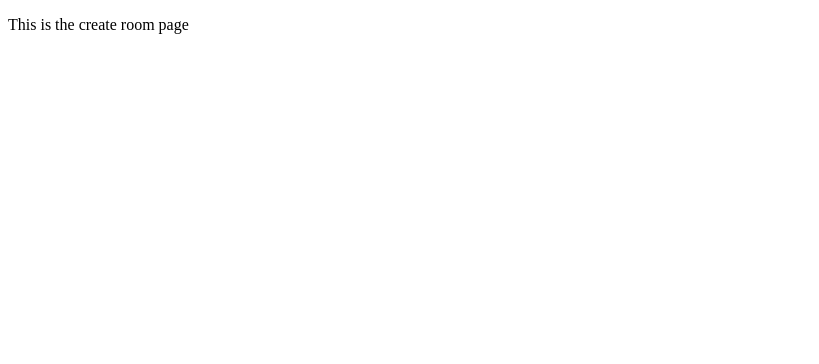
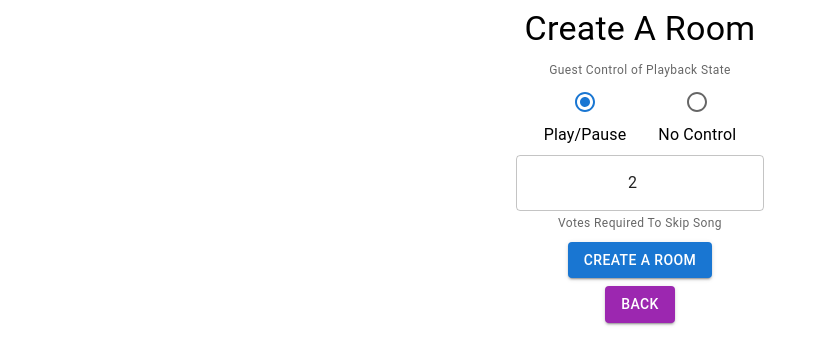
Before and after one commit to zafarlfc/Collaborative-Music-App, a React app in the folder music_app/frontend/: page /create in a window 1280 px wide. Shown: the top 364 px of the page, without its empty margins (0-819 px from the left). Built offline with nearby package versions, Linux system fonts and the light colour scheme; the HTML template or start-up script is replaced by a standard one.

Commit message:
Create room frontend flow implementation

```diff
--- a/music_app/frontend/src/components/CreateRoomPage.js
+++ b/music_app/frontend/src/components/CreateRoomPage.js
@@ -1,11 +1,114 @@
 import React, { Component } from "react";
+import { Button, Grid, Typography, TextField, FormHelperText, FormControl,
+    FormControlLabel, Radio, RadioGroup } from "@mui/material";
+import {Link} from "react-router-dom";
 
 export default class CreateRoomPage extends Component {
+    defaultVotes = 2;
+
     constructor(props) {
         super(props);
+        this.state = {
+            guestCanPause: true,
+            votesToSkip: this.defaultVotes
+        };
+
+        this.handleRoomButtonPressed = this.handleRoomButtonPressed.bind(this);
+        this.handleVotesChange = this.handleVotesChange.bind(this);
+        this.handleGuestCanPauseChange = this.handleGuestCanPauseChange.bind(this);
+    }
+
+    handleVotesChange(e) {
+        this.setState({
+            votesToSkip: e.target.value,
+        });
+    }
+
+    handleGuestCanPauseChange(e) {
+        this.setState({
+            guestCanPause: e.target.value === "true" ? true : false,
+        });
+    }
+
+    handleRoomButtonPressed() {
+        const requestOptions = {
+            method: "POST",
+            headers: {"Content-Type": "application/json"},
+            body: JSON.stringify({
+                votes_to_skip: this.state.votesToSkip,
+                guest_can_pause: this.state.guestCanPause,
+            }),
+        };
+        fetch("/api/create-room", requestOptions)
+        .then((response) => response.json())
+        .then((data) => console.log(data));
     }
 
     render() {
-        return <p>This is the create room page</p>
+        return (
+          <Grid container spacing={1}>
+            <Grid item xs={12} align="center">
+              <Typography component="h4" variant="h4">
+                Create A Room
+              </Typography>
+            </Grid>
+            <Grid item xs={12} align="center">
+              <FormControl component="fieldset">
+                <FormHelperText>
+                  <div align="center">Guest Control of Playback State</div>
+                </FormHelperText>
+                <RadioGroup
+                  row
+                  defaultValue="true"
+                  onChange={this.handleGuestCanPauseChange}
+                >
+                  <FormControlLabel
+                    value="true"
+                    control={<Radio color="primary" />}
+                    label="Play/Pause"
+                    labelPlacement="bottom"
+                  />
+                  <FormControlLabel
+                    value="false"
+                    control={<Radio color="secondary" />}
+                    label="No Control"
+                    labelPlacement="bottom"
+                  />
+                </RadioGroup>
+              </FormControl>
+            </Grid>
+            <Grid item xs={12} align="center">
+              <FormControl>
+                <TextField
+                  required={true}
+                  type="number"
+                  onChange={this.handleVotesChange}
+                  defaultValue={this.defaultVotes}
+                  inputProps={{
+                    min: 1,
+                    style: { textAlign: "center" },
+                  }}
+                />
+                <FormHelperText>
+                  <div align="center">Votes Required To Skip Song</div>
+                </FormHelperText>
+              </FormControl>
+            </Grid>
+            <Grid item xs={12} align="center">
+              <Button
+                color="primary"
+                variant="contained"
+                onClick={this.handleRoomButtonPressed}
+              >
+                Create A Room
+              </Button>
+            </Grid>
+            <Grid item xs={12} align="center">
+              <Button color="secondary" variant="contained" to="/" component={Link}>
+                Back
+              </Button>
+            </Grid>
+          </Grid>
+        );
     }
 }
```
